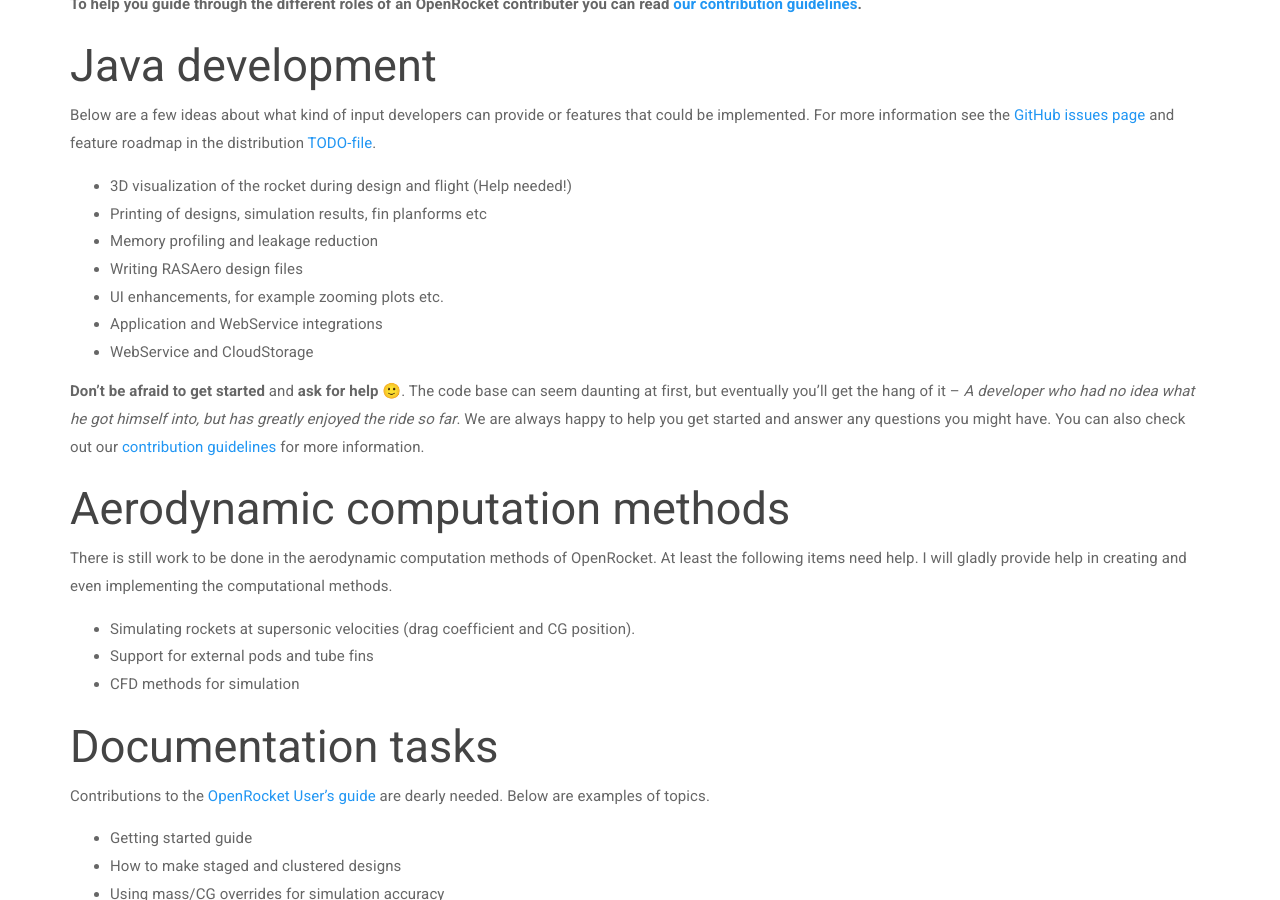
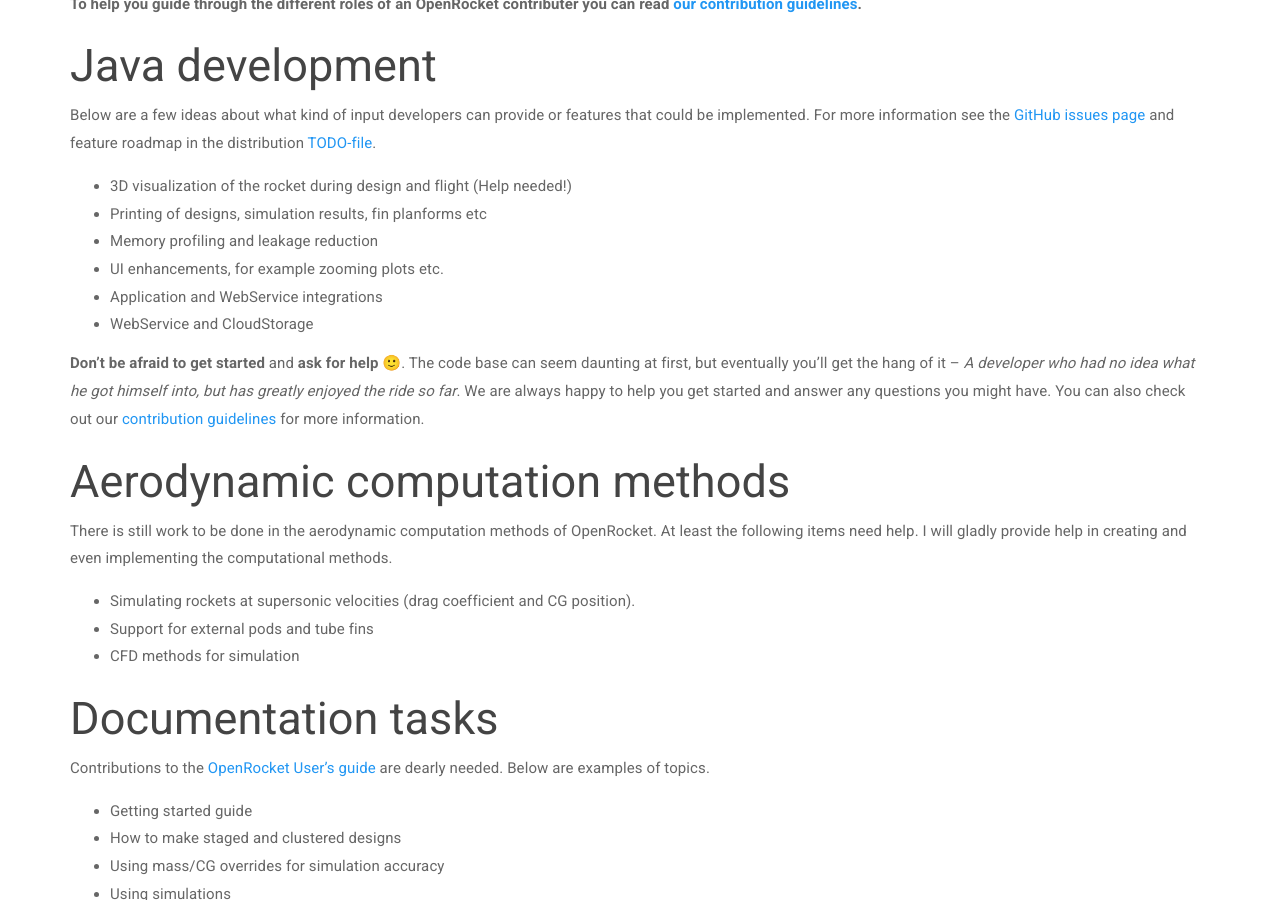
Before and after one commit to openrocket/openrocket.github.io, a Jekyll site: the page built from contribute.md, in a window 1280 px wide and 900 px high, scrolled down 461 px. Built offline with Jekyll 4.4.1, drawn with Linux system fonts in a browser that asks for light colours; nearby versions of some CDN libraries.

Commit message:
Update ToDo's

```diff
--- a/contribute.md
+++ b/contribute.md
@@ -24,7 +24,6 @@
  - 3D visualization of the rocket during design and flight (Help needed!)
  - Printing of designs, simulation results, fin planforms etc
  - Memory profiling and leakage reduction
- - Writing RASAero design files
  - UI enhancements, for example zooming plots etc.
  - Application and WebService integrations
  - WebService and CloudStorage
```
